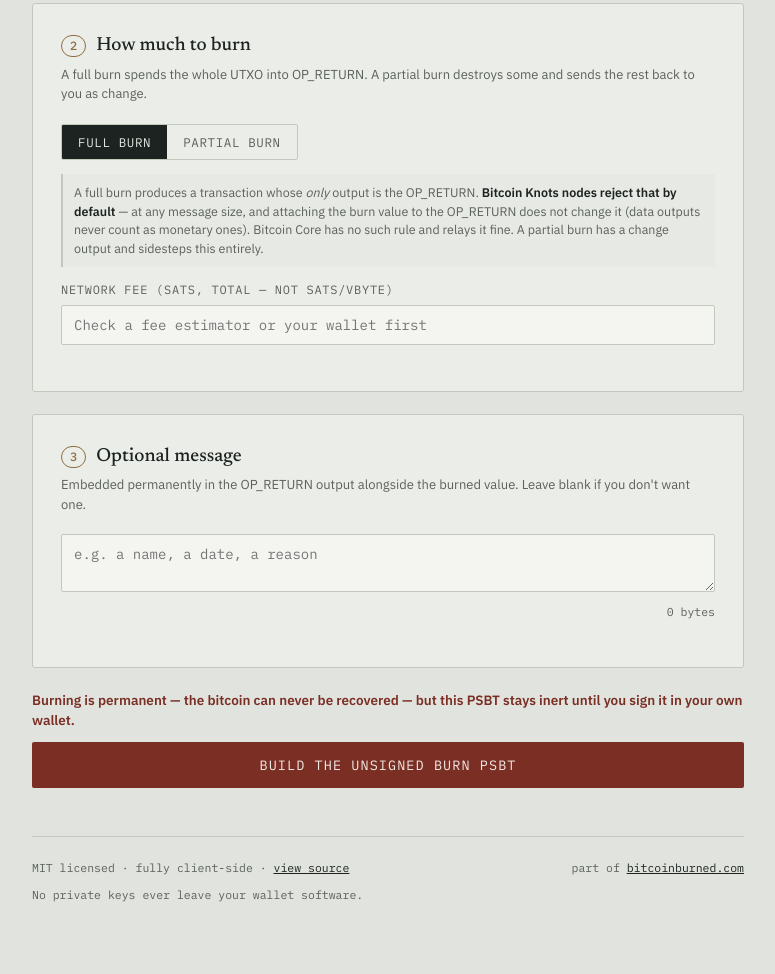
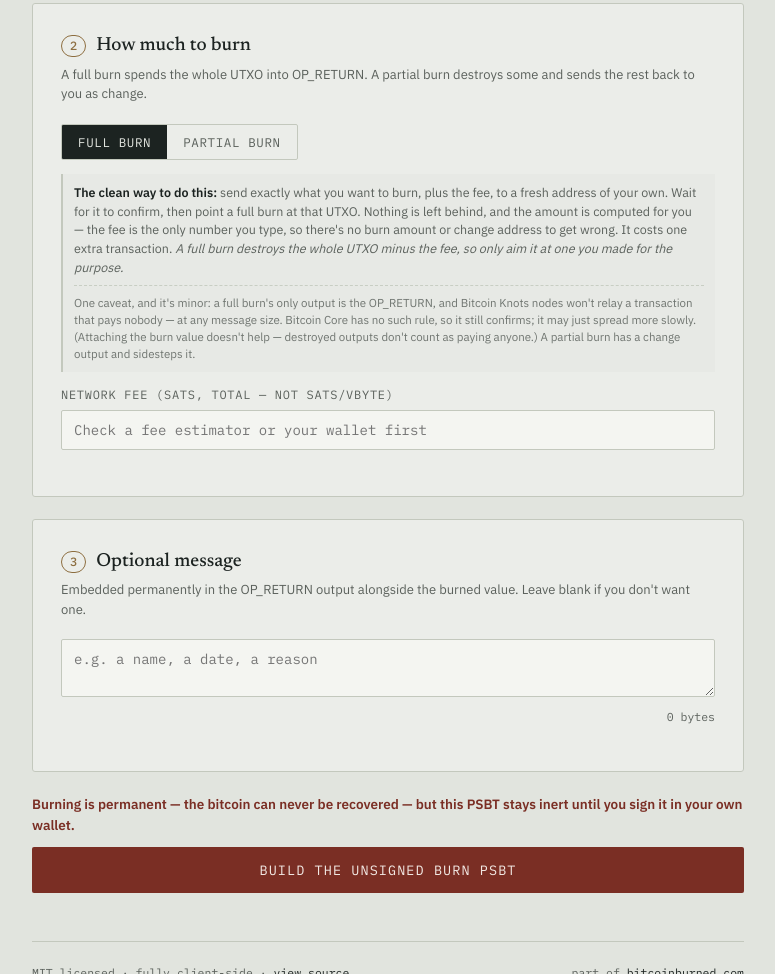
Before and after one commit to abysal32-arch/bitcoinburned, a website: page tool/index.html in a window 1280 px wide. Shown: the part 987-1961 px from the top of the page, without its empty margins (252-1027 px from the left). Drawn offline with Linux system fonts and the light colour scheme.

Commit message:
tool: lead the full-burn note with the pattern, not the caveat
The note I added earlier opened with "Bitcoin Knots nodes reject that by
default" — leading with the least useful fact on the page. It read as an
argument against full burn, when full burn is the tool's default and, with a
dedicated UTXO, the better path.

Inverted it. The note now opens with the pattern worth teaching: fund a fresh
address with exactly burn + fee, let it confirm, then full-burn that UTXO.
Nothing left behind, and the amount is computed, so the fee is the only number
typed — no burn amount and no change address to fat-finger on a one-shot
irreversible transaction. Says plainly that it costs an extra transaction, and
that a full burn destroys the whole UTXO minus fee so it should only ever be
aimed at one made for the purpose.

The Knots caveat survives as a visually subordinate aside: smaller, dimmed,
below a rule. Honestly scoped — "won't relay a transaction that pays nobody",
Core still confirms it, may just spread more slowly. No node-share magnitudes,
per the earlier decision not to ship numbers that rest on a single crawler.

This is the nudge toward the dedicated-UTXO workflow WITHOUT mandating full
mode. Mandating it was considered and rejected: the pre-split is itself a
transaction, so "burn it all in one tx" is really two txs and two fees (261 vB
vs 151 vB for a partial burn). Mandating full would move complexity out of a
form field and into an extra on-chain transaction, and would penalise the common
case — someone burning a slice of a large UTXO. A note costs that person
nothing; a mandate costs them a fee and a wait.

Verified: note shows on load, hides on partial, returns on full; leads with the
pattern; aside renders subordinate; PSBT still byte-identical to
test/psbt-vector.txt; tests 9/9; no overflow at 1280 or 375.
(A "body overflows" reading during checking was the browser pane collapsed to
zero width — everything overflows a 0px viewport. Re-measured at real sizes:
zero offenders.)

Co-Authored-By: Claude Opus 4.8 <noreply@anthropic.com>

```diff
--- a/tool/index.html
+++ b/tool/index.html
@@ -247,6 +247,14 @@
   }
   .mode-note.show{display:block;}
   .mode-note strong{color:var(--ink);}
+  .note-aside{
+    display:block;
+    margin-top:8px;
+    padding-top:8px;
+    border-top:1px dashed var(--line);
+    font-size:11.5px;
+    opacity:0.85;
+  }
 
   .msg-count{
     font-family:var(--font-mono);
@@ -555,11 +563,17 @@
     </div>
 
     <div class="mode-note show" id="full-burn-note">
-      A full burn produces a transaction whose <em>only</em> output is the OP_RETURN.
-      <strong>Bitcoin Knots nodes reject that by default</strong> — at any message size, and
-      attaching the burn value to the OP_RETURN does not change it (data outputs never count as
-      monetary ones). Bitcoin Core has no such rule and relays it fine. A partial burn has a
-      change output and sidesteps this entirely.
+      <strong>The clean way to do this:</strong> send exactly what you want to burn, plus the
+      fee, to a fresh address of your own. Wait for it to confirm, then point a full burn at
+      that UTXO. Nothing is left behind, and the amount is computed for you — the fee is the
+      only number you type, so there's no burn amount or change address to get wrong. It costs
+      one extra transaction. <em>A full burn destroys the whole UTXO minus the fee, so only aim
+      it at one you made for the purpose.</em>
+      <span class="note-aside">One caveat, and it's minor: a full burn's only output is the
+      OP_RETURN, and Bitcoin Knots nodes won't relay a transaction that pays nobody — at any
+      message size. Bitcoin Core has no such rule, so it still confirms; it may just spread more
+      slowly. (Attaching the burn value doesn't help — destroyed outputs don't count as paying
+      anyone.) A partial burn has a change output and sidesteps it.</span>
     </div>
 
     <div class="partial-fields" id="partial-fields">
```
